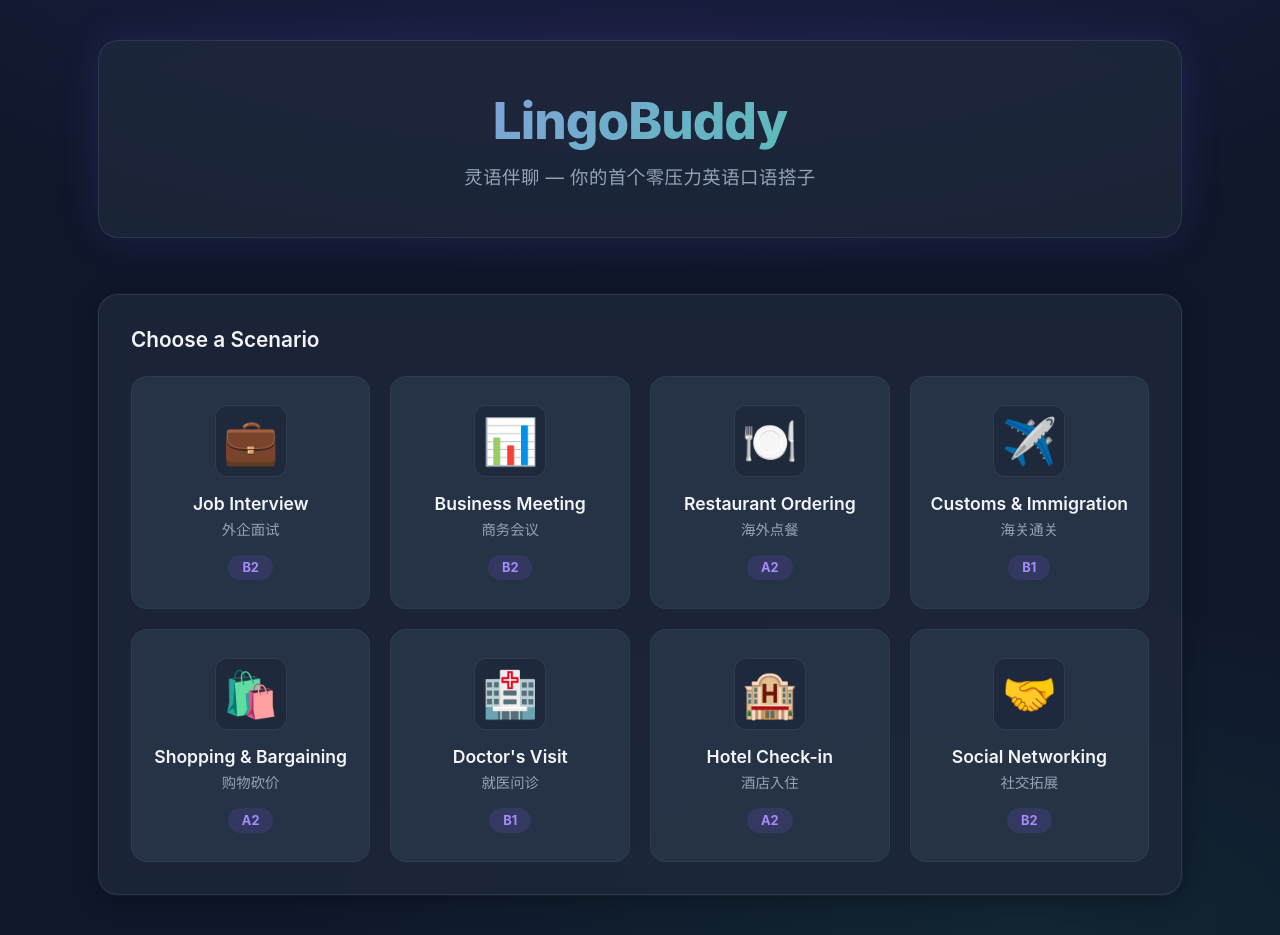
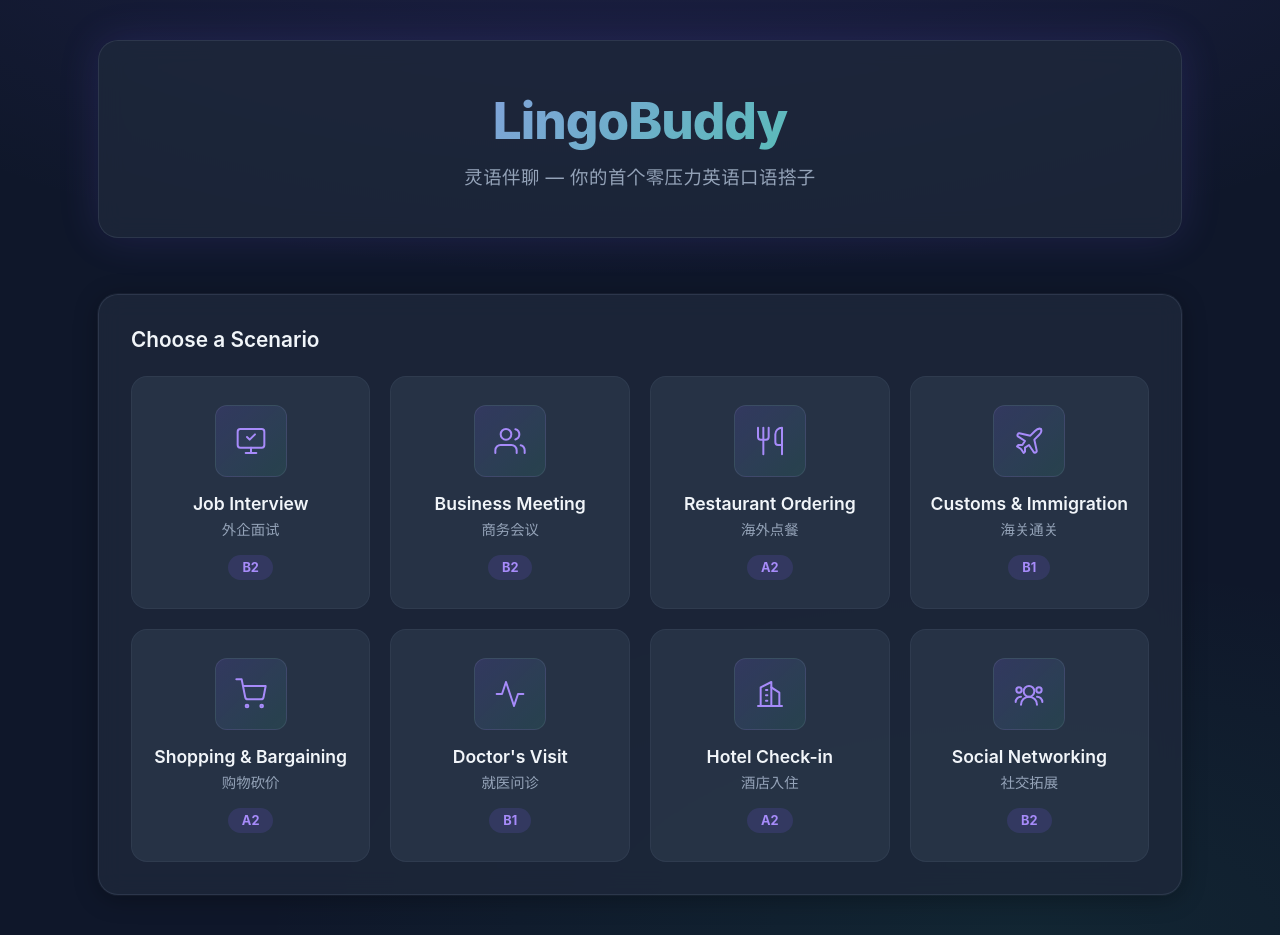
Before and after one commit to shuhuNB515/LingoBuddy, a React (Vite) app in the folder client/: page / in a window 1280 px wide. Built offline with nearby package versions, Linux system fonts and the light colour scheme.

Commit message:
style: replace emoji icons with SVG line icons

```diff
--- a/client/src/components/ScenarioCard.css
+++ b/client/src/components/ScenarioCard.css
@@ -41,12 +41,13 @@
   display: flex;
   align-items: center;
   justify-content: center;
-  background: var(--bg-card);
+  background: linear-gradient(135deg, rgba(124, 92, 252, 0.15), rgba(52, 211, 153, 0.1));
   border: 1px solid var(--border);
   border-radius: var(--radius-md);
   flex-shrink: 0;
   position: relative;
   z-index: 1;
+  color: var(--primary-light);
 }
 
 .scenario-info {
--- a/client/src/components/ScenarioCard.tsx
+++ b/client/src/components/ScenarioCard.tsx
@@ -4,7 +4,7 @@ interface ScenarioCardProps {
   id: string
   title: string
   subtitle: string
-  icon: string
+  icon: React.ReactNode
   difficulty: string
   onSelect: () => void
 }
--- a/client/src/pages/HomePage.tsx
+++ b/client/src/pages/HomePage.tsx
@@ -3,15 +3,117 @@ import ScenarioCard from '../components/ScenarioCard'
 import { useSessionStore } from '../store/sessionStore'
 import './HomePage.css'
 
+const ICON_COLOR = 'currentColor'
+
 const SCENARIOS = [
-  { id: 'interview', title: 'Job Interview', subtitle: '外企面试', icon: '💼', difficulty: 'B2' },
-  { id: 'meeting', title: 'Business Meeting', subtitle: '商务会议', icon: '📊', difficulty: 'B2' },
-  { id: 'restaurant', title: 'Restaurant Ordering', subtitle: '海外点餐', icon: '🍽️', difficulty: 'A2' },
-  { id: 'customs', title: 'Customs & Immigration', subtitle: '海关通关', icon: '✈️', difficulty: 'B1' },
-  { id: 'shopping', title: 'Shopping & Bargaining', subtitle: '购物砍价', icon: '🛍️', difficulty: 'A2' },
-  { id: 'doctor', title: "Doctor's Visit", subtitle: '就医问诊', icon: '🏥', difficulty: 'B1' },
-  { id: 'hotel', title: 'Hotel Check-in', subtitle: '酒店入住', icon: '🏨', difficulty: 'A2' },
-  { id: 'networking', title: 'Social Networking', subtitle: '社交拓展', icon: '🤝', difficulty: 'B2' },
+  {
+    id: 'interview',
+    title: 'Job Interview',
+    subtitle: '外企面试',
+    difficulty: 'B2',
+    icon: (
+      <svg width="32" height="32" viewBox="0 0 24 24" fill="none" stroke={ICON_COLOR} strokeWidth="1.5" strokeLinecap="round" strokeLinejoin="round">
+        <rect x="2" y="3" width="20" height="14" rx="2" />
+        <path d="M8 21h8" />
+        <path d="M12 17v4" />
+        <path d="M9 9l2 2 4-4" />
+      </svg>
+    ),
+  },
+  {
+    id: 'meeting',
+    title: 'Business Meeting',
+    subtitle: '商务会议',
+    difficulty: 'B2',
+    icon: (
+      <svg width="32" height="32" viewBox="0 0 24 24" fill="none" stroke={ICON_COLOR} strokeWidth="1.5" strokeLinecap="round" strokeLinejoin="round">
+        <path d="M17 21v-2a4 4 0 0 0-4-4H5a4 4 0 0 0-4 4v2" />
+        <circle cx="9" cy="7" r="4" />
+        <path d="M23 21v-2a4 4 0 0 0-3-3.87" />
+        <path d="M16 3.13a4 4 0 0 1 0 7.75" />
+      </svg>
+    ),
+  },
+  {
+    id: 'restaurant',
+    title: 'Restaurant Ordering',
+    subtitle: '海外点餐',
+    difficulty: 'A2',
+    icon: (
+      <svg width="32" height="32" viewBox="0 0 24 24" fill="none" stroke={ICON_COLOR} strokeWidth="1.5" strokeLinecap="round" strokeLinejoin="round">
+        <path d="M3 2v7c0 1.1.9 2 2 2h4a2 2 0 0 0 2-2V2" />
+        <path d="M7 2v20" />
+        <path d="M21 15V2v0a5 5 0 0 0-5 5v6c0 1.1.9 2 2 2h3zm0 0v7" />
+      </svg>
+    ),
+  },
+  {
+    id: 'customs',
+    title: 'Customs & Immigration',
+    subtitle: '海关通关',
+    difficulty: 'B1',
+    icon: (
+      <svg width="32" height="32" viewBox="0 0 24 24" fill="none" stroke={ICON_COLOR} strokeWidth="1.5" strokeLinecap="round" strokeLinejoin="round">
+        <path d="M17.8 19.2L16 11l3.5-3.5C21 6 21.5 4 21 3c-1-.5-3 0-4.5 1.5L13 8 4.8 6.2c-.5-.1-.9.1-1.1.5l-.3.5c-.2.5-.1 1 .3 1.3L9 12l-2 3H4l-1 1 3 2 2 3 1-1v-3l3-2 3.5 5.3c.3.4.8.5 1.3.3l.5-.2c.4-.3.6-.7.5-1.2z" />
+      </svg>
+    ),
+  },
+  {
+    id: 'shopping',
+    title: 'Shopping & Bargaining',
+    subtitle: '购物砍价',
+    difficulty: 'A2',
+    icon: (
+      <svg width="32" height="32" viewBox="0 0 24 24" fill="none" stroke={ICON_COLOR} strokeWidth="1.5" strokeLinecap="round" strokeLinejoin="round">
+        <circle cx="9" cy="21" r="1" />
+        <circle cx="20" cy="21" r="1" />
+        <path d="M1 1h4l2.68 13.39a2 2 0 0 0 2 1.61h9.72a2 2 0 0 0 2-1.61L23 6H6" />
+      </svg>
+    ),
+  },
+  {
+    id: 'doctor',
+    title: "Doctor's Visit",
+    subtitle: '就医问诊',
+    difficulty: 'B1',
+    icon: (
+      <svg width="32" height="32" viewBox="0 0 24 24" fill="none" stroke={ICON_COLOR} strokeWidth="1.5" strokeLinecap="round" strokeLinejoin="round">
+        <path d="M22 12h-4l-3 9L9 3l-3 9H2" />
+      </svg>
+    ),
+  },
+  {
+    id: 'hotel',
+    title: 'Hotel Check-in',
+    subtitle: '酒店入住',
+    difficulty: 'A2',
+    icon: (
+      <svg width="32" height="32" viewBox="0 0 24 24" fill="none" stroke={ICON_COLOR} strokeWidth="1.5" strokeLinecap="round" strokeLinejoin="round">
+        <path d="M3 21h18" />
+        <path d="M5 21V7l8-4v18" />
+        <path d="M19 21V11l-6-4" />
+        <path d="M9 9h1" />
+        <path d="M9 13h1" />
+        <path d="M9 17h1" />
+      </svg>
+    ),
+  },
+  {
+    id: 'networking',
+    title: 'Social Networking',
+    subtitle: '社交拓展',
+    difficulty: 'B2',
+    icon: (
+      <svg width="32" height="32" viewBox="0 0 24 24" fill="none" stroke={ICON_COLOR} strokeWidth="1.5" strokeLinecap="round" strokeLinejoin="round">
+        <path d="M18 20a6 6 0 0 0-12 0" />
+        <circle cx="12" cy="10" r="4" />
+        <circle cx="4.5" cy="9" r="2" />
+        <path d="M2 18a4 4 0 0 1 4-4" />
+        <circle cx="19.5" cy="9" r="2" />
+        <path d="M22 18a4 4 0 0 0-4-4" />
+      </svg>
+    ),
+  },
 ]
 
 export default function HomePage() {
```
